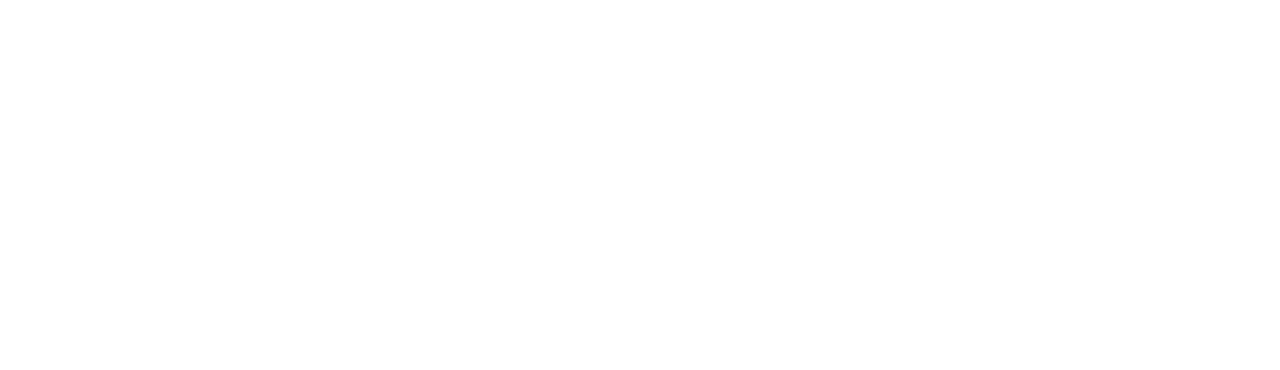
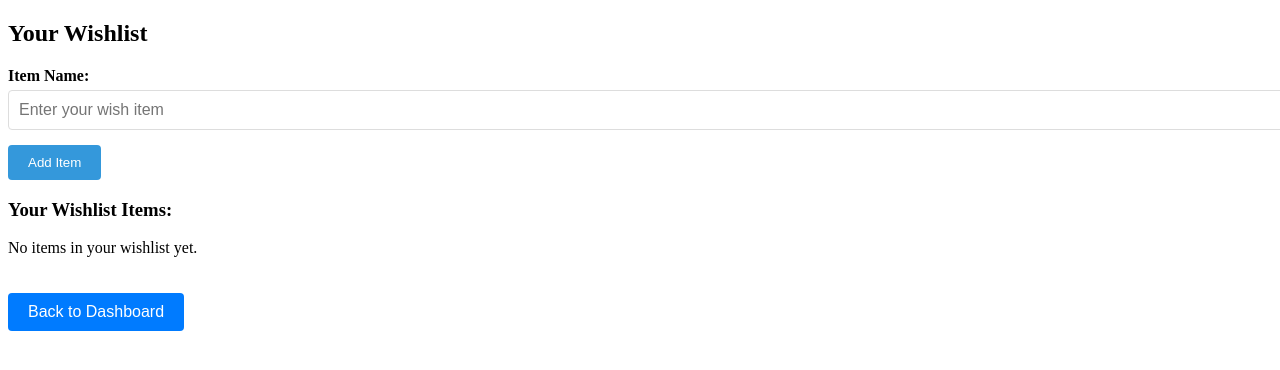
Before and after one commit to Codergirl004/Budget-Tracker, a React (Create React App) app: page /track-wishlist in a window 1280 px wide. Before the commit this address had no page. Shown: the top 370 px of the page. Built offline with nearby package versions, Linux system fonts and the light colour scheme.

Commit message:
wishlist

```diff
--- a/src/App.jsx
+++ b/src/App.jsx
@@ -5,6 +5,8 @@
 import Login from "./components/Login";
 import CreateAccount from "./components/CreateAccount"; // Added back
 import Profile from "./components/Profile"; // Added back
+import TrackWishlist from "./components/TrackWishlist"; // Import the new Wishlist page
+
 import "./App.css";
 
 const App = () => {
@@ -26,6 +28,9 @@
 
           {/* Profile Page */}
           <Route path="/profile" element={<Profile />} />
+          {/*track wishlist */}
+          <Route path="/track-wishlist" element={<TrackWishlist />} />
+
         </Routes>
       </div>
     </Router>
--- a/src/components/Dashboard.jsx
+++ b/src/components/Dashboard.jsx
@@ -46,13 +46,16 @@
         <h1>Welcome to Budget Tracker!</h1>
         <p>"Your partner in smarter spending."</p>
 
-        {/* Existing features (if any) */}
+        {/* Wishlist Tracker */}
         <div className="dashboard-box">
-          <h2>Feature 1</h2>
-          <p>Description of Feature 1</p>
+          <h2>Wishlist Tracker</h2>
+          <p>Manage your wishlist and track your desired purchases.</p>
+          <Link to="/track-wishlist">
+            <button>Track Wish</button>
+          </Link>
         </div>
 
-        {/* New "Track Your Expense" Box */}
+        {/* Track Your Expense */}
         <div className="dashboard-box">
           <h2>Track Your Expense</h2>
           <p>Manage your salary, expenses, and savings effectively.</p>
--- /dev/null
+++ b/src/components/TrackWishlist.jsx
@@ -0,0 +1,71 @@
+import React, { useState } from "react";
+import { useNavigate } from "react-router-dom";
+
+const TrackWishlist = () => {
+  const [wishItem, setWishItem] = useState("");
+  const [wishList, setWishList] = useState([]);
+  const navigate = useNavigate();
+
+  // Handle adding a new item to the wishlist
+  const handleAddItem = (e) => {
+    e.preventDefault();
+    if (!wishItem) {
+      alert("Please enter an item.");
+      return;
+    }
+
+    // Add the new item to the wishlist
+    setWishList([...wishList, wishItem]);
+    setWishItem(""); // Reset input field
+  };
+
+  // Navigate back to Dashboard
+  const handleBackToDashboard = () => {
+    navigate("/dashboard");
+  };
+
+  return (
+    <div className="wishlist-container">
+      <div className="wishlist-card">
+        <h2>Your Wishlist</h2>
+
+        {/* Add Item Form */}
+        <form onSubmit={handleAddItem} className="wishlist-form">
+          <div className="form-group">
+            <label htmlFor="wishItem">Item Name:</label>
+            <input
+              type="text"
+              id="wishItem"
+              value={wishItem}
+              onChange={(e) => setWishItem(e.target.value)}
+              placeholder="Enter your wish item"
+              required
+            />
+          </div>
+          <button type="submit" className="add-item-button">Add Item</button>
+        </form>
+
+        {/* Display the wishlist */}
+        <div className="wishlist-items">
+          <h3>Your Wishlist Items:</h3>
+          {wishList.length === 0 ? (
+            <p>No items in your wishlist yet.</p>
+          ) : (
+            <ul>
+              {wishList.map((item, index) => (
+                <li key={index}>{item}</li>
+              ))}
+            </ul>
+          )}
+        </div>
+
+        {/* Back Button */}
+        <button onClick={handleBackToDashboard} className="back-button">
+          Back to Dashboard
+        </button>
+      </div>
+    </div>
+  );
+};
+
+export default TrackWishlist;
```
